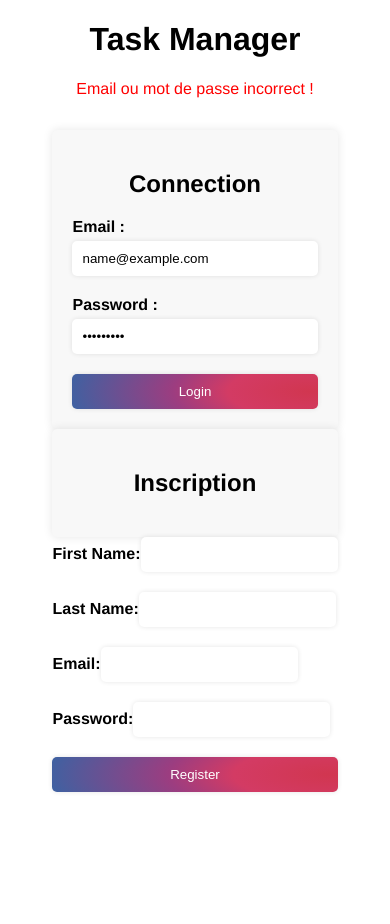
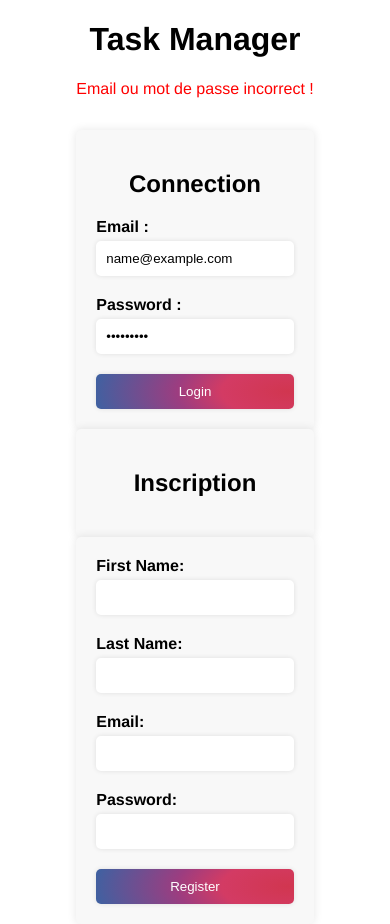
Before and after one commit to Khenissi-Mohamed/TasksManager, a Vue app in the folder FRONT/my-vue-app/: page / in a window 390 px wide. Both pictures are taken after typing "name@example.com", "Sample123" into the empty fields and a click on the button "Login". Before the commit the page ends 844 px from the top, so only its background shows below. Built offline with nearby package versions, Linux system fonts and the light colour scheme; no server answers.

Commit message:
responsiv

```diff
--- a/FRONT/my-vue-app/src/components/Register.vue
+++ b/FRONT/my-vue-app/src/components/Register.vue
@@ -5,25 +5,23 @@
     <div class="welcome-message" v-if="successMessage">
         {{ successMessage }}
     </div>
+    <div class="form-wrapper">
         <form @submit.prevent="submitForm">
-      <div>
             <label for="firstname">First Name:</label>
             <input type="text" name="firstname" id="firstname" v-model="user.firstname" required>
-      </div>
-      <div>
+
             <label for="lastname">Last Name:</label>
             <input type="text" name="lastname" id="lastname" v-model="user.lastname" required>
-      </div>
-      <div>
+
             <label for="email">Email:</label>
             <input type="email" name="email" id="email" v-model="user.email" required autocomplete="current-email">
-      </div>
-      <div>
+
             <label for="password">Password:</label>
             <input type="password" name="password" id="password" v-model="user.password" required autocomplete="current-password">
-      </div>
+
           <button type="submit">Register</button>
         </form>
+    </div>
 </template>
 
 <script>
@@ -69,6 +67,14 @@ export default {
 </script>
 
 <style scoped>
+.form-wrapper {
+  max-width: 500px;
+  margin: 0 auto;
+  padding: 20px;
+  background-color: #f8f8f8;
+  border-radius: 5px;
+  box-shadow: 0 0 10px rgba(0, 0, 0, 0.1);
+}
 .register-form {
   max-width: 500px;
   margin: 0 auto;
```
Lines whose indentation alone changed are shown as unchanged.
